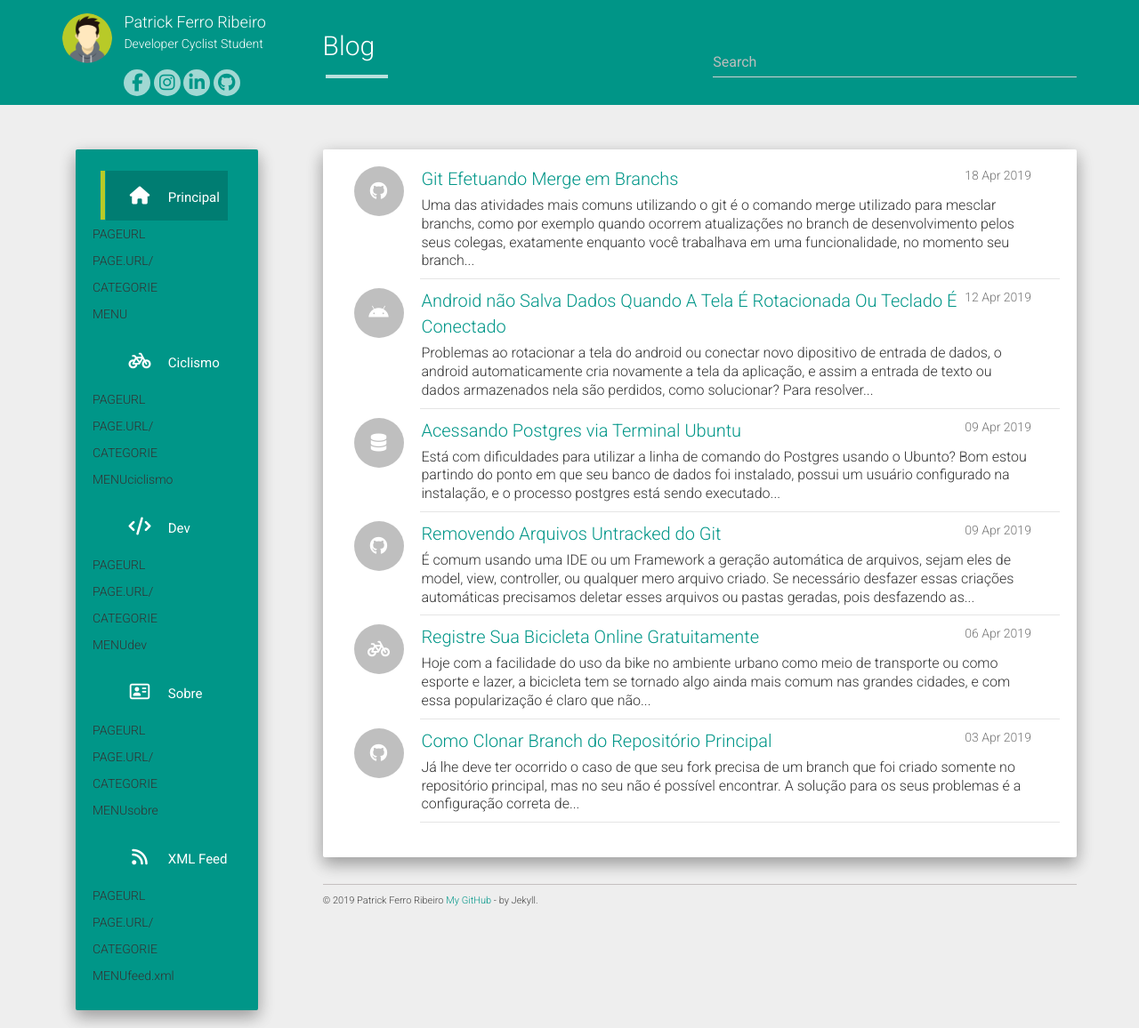
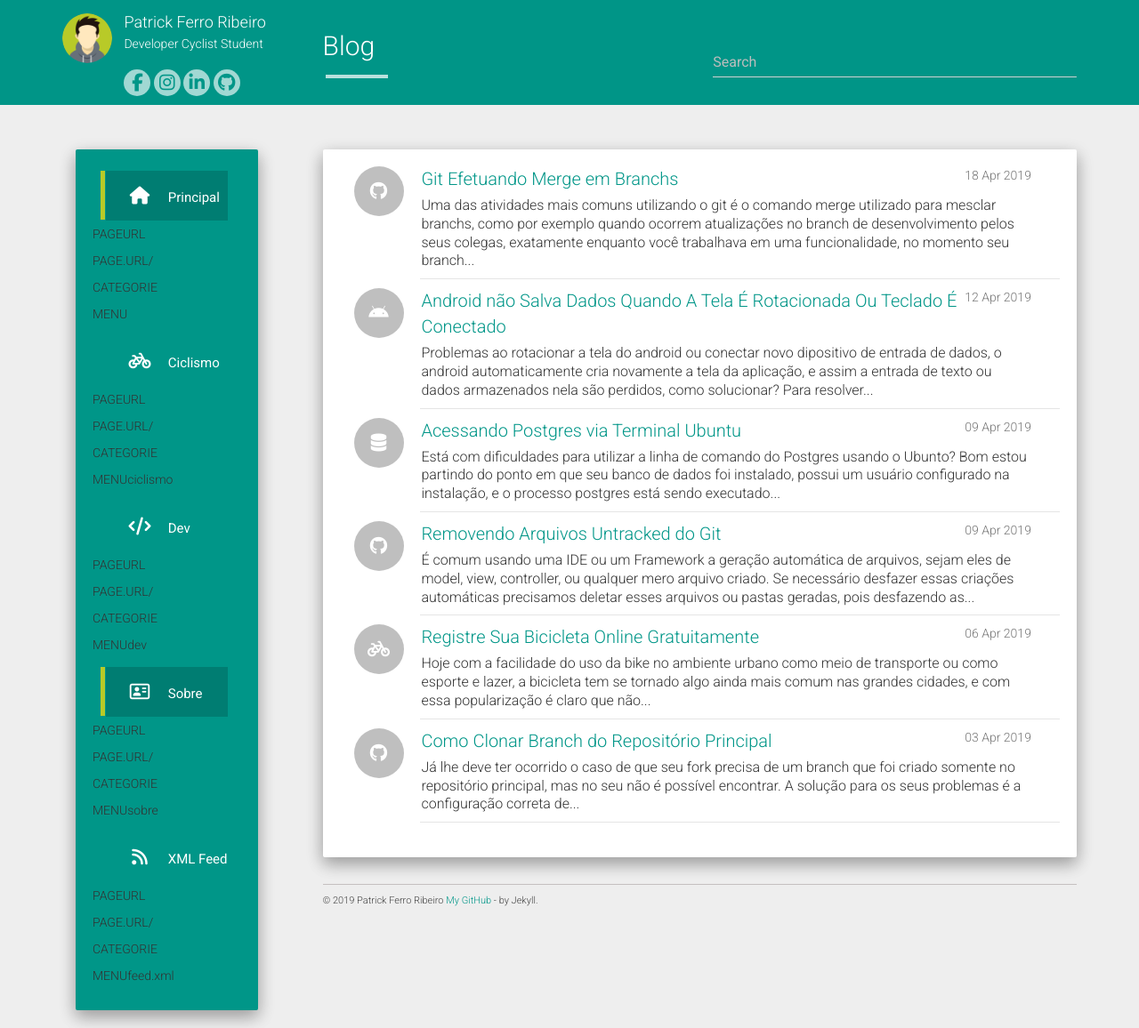
Before and after one commit to riberman/riberman.github.io, a Jekyll site: the page built from index.html, in a window 1280 px wide. Shown: the whole page at 89% size. Built offline with Jekyll 4.4.1, drawn with Linux system fonts in a browser that asks for light colours; nearby versions of some CDN libraries; the list of posts is cut into pages by our own code.

Commit message:
test categories navigation

```diff
--- a/_includes/navigation.html
+++ b/_includes/navigation.html
@@ -12,7 +12,7 @@
 	{% endif %}
 	{% assign target = i.target %}
     {% unless target %} {% assign target = '_self' %} {% endunless %}
-	{% if pageurl == menuurl or menuurl == categorie and pageurl == '' or menuurl == 'sobre' and pageurl == 'about'%}
+	{% if pageurl == menuurl or (menuurl == categorie && pageurl == '') or (menuurl == 'sobre' && pageurl == 'about')%}
 		{% assign current = 'current-menu-item' %}
 	{% endif %}
 	<li class="col-lg-12 col-md-12 col-sm-4 col-xs-12 {{ current }} {{ pageurl }}"><a href="{{ linkurl }}" target="{{ target }}"><i class="{{ i.icon }}"></i> {{ i.text }}</a></li>
```
